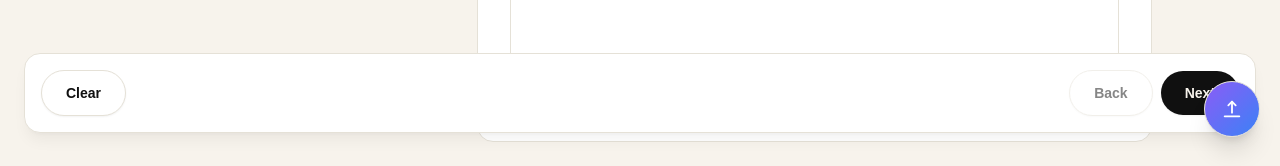
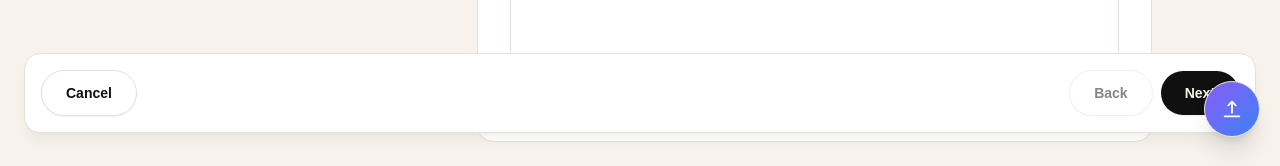
Before and after one commit to StudiovitaminD/ux-audit-tool, a Next.js app: page /audit in a window 1280 px wide. Shown: the part 643-809 px from the top of the page. Built offline with nearby package versions, Linux system fonts and the light colour scheme.

Commit message:
Add cancel confirmation to audit form

```diff
--- a/src/components/audit/audit-form.tsx
+++ b/src/components/audit/audit-form.tsx
@@ -996,6 +996,12 @@ export function AuditForm() {
       formRef.current?.scrollIntoView({ behavior: "auto", block: "start" });
     });
     router.replace("/report");
+  }
+
+  function handleCancelProcess() {
+    const shouldCancel = window.confirm("Are you sure you want to cancel the process?");
+    if (!shouldCancel) return;
+    resetAll();
   }
 
   function updatePersonaCard(index: number, patch: Partial<PersonaCard>) {
@@ -2645,11 +2651,11 @@ Audit Flow for SCY Platform
           <Button
             type="button"
             variant="secondary"
-            onClick={resetAll}
+            onClick={handleCancelProcess}
             disabled={loading}
             className="rounded-full px-5 py-2.5 text-sm font-semibold shadow-sm"
           >
-            Clear
+            Cancel
           </Button>
 
           <div className="flex flex-wrap items-center gap-2">
```
